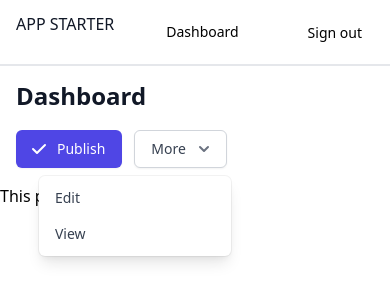
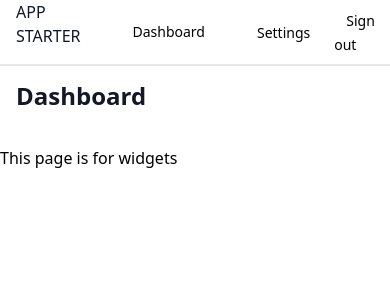
Before and after one commit to app-starter/web-old, a React (Create React App) app: page / in a window 390 px wide. Shown: the top 302 px of the page. Built offline with nearby package versions, Linux system fonts and the light colour scheme.

Commit message:
navigations updates

```diff
--- a/src/components/navbars/navbar-admin.js
+++ b/src/components/navbars/navbar-admin.js
@@ -6,6 +6,7 @@ import AuthStore from "../../stores/AuthStore";
 
 export function NavbarAdmin() {
   const history = useHistory();
+
 
   const adminRoutesMenu = [
     {
@@ -58,6 +59,14 @@ export function NavbarAdmin() {
           </div>
 
           <div className="ml-4 flex items-center md:ml-6">
+          <div className="ml-3 ">
+              <Link
+                className="text-black px-3 py-2 rounded-md text-sm font-medium"
+                to="/settings"
+              >
+                Settings
+              </Link>
+            </div>
             <div className="ml-3 ">
               <Link
                 className="text-black px-3 py-2 rounded-md text-sm font-medium"
--- a/src/data/requests/role-requests.js
+++ b/src/data/requests/role-requests.js
@@ -3,3 +3,6 @@ import api from "../api";
 export const getRoles = (data) => {
   return api.getApi().get(api.getBaseUrl() + "getAllRole");
 };
+export const addRole = (data) => {
+  return api.getApi().get(api.getBaseUrl() + "addRole");
+};
--- a/src/navigations/router.js
+++ b/src/navigations/router.js
@@ -8,9 +8,12 @@ import {
   DashboardScreen,
   UsersScreen,
   RoleScreen,
+  RoleAddScreen,
+  SettingsScreen,
 } from "../screens";
 import AuthStore from "../stores/AuthStore";
 import { useObserver } from "mobx-react";
+
 export function BaseRouter() {
   let { abc } = useParams();
   return useObserver(() => (
@@ -19,7 +22,7 @@ export function BaseRouter() {
         path="/googleLogin"
         render={() => {
           var token = decodeURI(window.location.href).split("=").pop();
-          AuthStore.setUser(token.substring(0, token.length-1));
+          AuthStore.setUser(token.substring(0, token.length - 1));
           window.open("http://localhost:3000/", "_self");
         }}
       ></Route>
@@ -70,6 +73,9 @@ function HomeRouter() {
       <Route exact path="/">
         <DashboardScreen />
       </Route>
+      <Route exact path="/settings">
+        <SettingsScreen />
+      </Route>
 
       <Route path="/users">
         {AuthStore.isHavePermission("Permission_UserRead") ? (
@@ -78,9 +84,17 @@ function HomeRouter() {
           <div>İzin Yok</div>
         )}
       </Route>
+
       <Route path="/roles">
-        {AuthStore.isHavePermission("Permission_UserRead") ? (
+        {AuthStore.isHavePermission("Permission_RoleRead") ? (
           <RoleScreen />
+        ) : (
+          <div>İzin Yok</div>
+        )}{" "}
+      </Route>
+      <Route path="/role-add">
+        {AuthStore.isHavePermission("Permission_RoleWrite") ? (
+          <RoleAddScreen />
         ) : (
           <div>İzin Yok</div>
         )}
--- a/src/screens/app/index.js
+++ b/src/screens/app/index.js
@@ -1,3 +1,5 @@
 export { DashboardScreen } from "./dashboard";
 export { UsersScreen } from "./users";
 export { RoleScreen } from "./roles";
+export { RoleAddScreen } from "./roles/role-add";
+export { SettingsScreen } from "./settings";
--- a/src/screens/app/roles/index.js
+++ b/src/screens/app/roles/index.js
@@ -6,7 +6,22 @@ import RoleStore from "../../../stores/RoleStore";
 
 import { DashboardLayout } from "../shared/layout";
 
-export function RoleScreen() {
+export function RoleScreen({ navigation }) {
+  const actions = [
+    {
+      name: "Add Role",
+      color: "blue",
+      icon: "add-icon",
+      onClick: () => {
+        goToAddPage();
+      },
+    },
+  ];
+
+  const goToAddPage = () => {
+    window.location.href = "/role-add";
+  };
+
   const getData = () => {
     RoleStore.getRoles();
   };
@@ -16,7 +31,7 @@ export function RoleScreen() {
   }, []);
   return useObserver(() => (
     <div>
-      <DashboardLayout title="Roles">
+      <DashboardLayout title="Roles" actions={actions}>
         <div className="grid grid-cols-1 sm:grid-cols-2  md:grid-cols-3 lg:grid-cols-4 gap-4 ">
           {RoleStore.roles.length ? (
             RoleStore.roles.map((item) => (
--- /dev/null
+++ b/src/screens/app/roles/role-add.js
@@ -0,0 +1,43 @@
+import React, { useEffect } from "react";
+import { DashboardLayout } from "../shared/layout";
+
+export function RoleAddScreen() {
+  const pageSettings = {
+    title: "Add New Role",
+    actions: [
+      {
+        name: "List",
+        color: "blue",
+        icon: "add-icon",
+        onClick: () => {
+          window.location.href = "/roles";
+        },
+      },
+      {
+        name: "Save",
+        color: "blue",
+        icon: "add-icon",
+        onClick: () => {
+          addRole();
+        },
+      },
+    ],
+  };
+
+  const addRole = () => {
+    alert("Must Be Save Role");
+  };
+
+  return (
+    <div>
+      <DashboardLayout
+        title={pageSettings.title}
+        actions={pageSettings.actions}
+      >
+        <div className="grid grid-cols-1 sm:grid-cols-2  md:grid-cols-3 lg:grid-cols-4 gap-4 ">
+          <input type="text" value=""></input>
+        </div>
+      </DashboardLayout>
+    </div>
+  );
+}
--- /dev/null
+++ b/src/screens/app/settings/index.js
@@ -0,0 +1,32 @@
+import React, { useEffect } from "react";
+import AuthStore from "../../../stores/AuthStore";
+import { DashboardLayout } from "../shared/layout";
+
+export function SettingsScreen() {
+  const pageSettings = {
+    title: "General Settings",
+    actions: [
+      {
+        name: "Save",
+        color: "blue",
+        icon: "add-icon",
+        onClick: () => {
+          //Save Settings
+        },
+      },
+    ],
+  };
+  return (
+    <div>
+      <DashboardLayout
+        title={pageSettings.title}
+        actions={pageSettings.actions}
+      >
+        <div>This page for setttings site</div>
+        <div>Change Favicon</div>
+        <div>Change Site Logo</div>
+        <div>Change Site Name</div>
+      </DashboardLayout>
+    </div>
+  );
+}
--- a/src/screens/app/shared/layout.js
+++ b/src/screens/app/shared/layout.js
@@ -12,114 +12,17 @@ export const DashboardLayout = (props) => {
           </h2>
         </div>
         <div className="mt-5 flex lg:mt-0 lg:ml-4">
-          <span className="hidden sm:block">
-            <button
-              type="button"
-              className="inline-flex items-center px-4 py-2 border border-gray-300 rounded-md shadow-sm text-sm font-medium text-gray-700 bg-white hover:bg-gray-50 focus:outline-none focus:ring-2 focus:ring-offset-2 focus:ring-indigo-500"
-            >
-              <svg
-                className="-ml-1 mr-2 h-5 w-5 text-gray-500"
-                xmlns="http://www.w3.org/2000/svg"
-                viewBox="0 0 20 20"
-                fill="currentColor"
-                aria-hidden="true"
-              >
-                <path d="M13.586 3.586a2 2 0 112.828 2.828l-.793.793-2.828-2.828.793-.793zM11.379 5.793L3 14.172V17h2.828l8.38-8.379-2.83-2.828z" />
-              </svg>
-              Edit
-            </button>
-          </span>
-
-          <span className="hidden sm:block ml-3">
-            <button
-              type="button"
-              className="inline-flex items-center px-4 py-2 border border-gray-300 rounded-md shadow-sm text-sm font-medium text-gray-700 bg-white hover:bg-gray-50 focus:outline-none focus:ring-2 focus:ring-offset-2 focus:ring-indigo-500"
-            >
-              <svg
-                className="-ml-1 mr-2 h-5 w-5 text-gray-500"
-                xmlns="http://www.w3.org/2000/svg"
-                viewBox="0 0 20 20"
-                fill="currentColor"
-                aria-hidden="true"
-              >
-                <path
-                  fill-rule="evenodd"
-                  d="M12.586 4.586a2 2 0 112.828 2.828l-3 3a2 2 0 01-2.828 0 1 1 0 00-1.414 1.414 4 4 0 005.656 0l3-3a4 4 0 00-5.656-5.656l-1.5 1.5a1 1 0 101.414 1.414l1.5-1.5zm-5 5a2 2 0 012.828 0 1 1 0 101.414-1.414 4 4 0 00-5.656 0l-3 3a4 4 0 105.656 5.656l1.5-1.5a1 1 0 10-1.414-1.414l-1.5 1.5a2 2 0 11-2.828-2.828l3-3z"
-                  clip-rule="evenodd"
-                />
-              </svg>
-              View
-            </button>
-          </span>
-
-          <span className="sm:ml-3">
-            <button
-              type="button"
-              className="inline-flex items-center px-4 py-2 border border-transparent rounded-md shadow-sm text-sm font-medium text-white bg-indigo-600 hover:bg-indigo-700 focus:outline-none focus:ring-2 focus:ring-offset-2 focus:ring-indigo-500"
-            >
-              <svg
-                className="-ml-1 mr-2 h-5 w-5"
-                xmlns="http://www.w3.org/2000/svg"
-                viewBox="0 0 20 20"
-                fill="currentColor"
-                aria-hidden="true"
-              >
-                <path
-                  fill-rule="evenodd"
-                  d="M16.707 5.293a1 1 0 010 1.414l-8 8a1 1 0 01-1.414 0l-4-4a1 1 0 011.414-1.414L8 12.586l7.293-7.293a1 1 0 011.414 0z"
-                  clip-rule="evenodd"
-                />
-              </svg>
-              Publish
-            </button>
-          </span>
-
-          <span className="ml-3 relative sm:hidden">
-            <button
-              type="button"
-              className="inline-flex items-center px-4 py-2 border border-gray-300 rounded-md shadow-sm text-sm font-medium text-gray-700 bg-white hover:bg-gray-50 focus:outline-none focus:ring-2 focus:ring-offset-2 focus:ring-indigo-500"
-              id="mobile-menu"
-              aria-expanded="false"
-              aria-haspopup="true"
-            >
-              More
-              <svg
-                className="-mr-1 ml-2 h-5 w-5 text-gray-500"
-                xmlns="http://www.w3.org/2000/svg"
-                viewBox="0 0 20 20"
-                fill="currentColor"
-                aria-hidden="true"
-              >
-                <path
-                  fill-rule="evenodd"
-                  d="M5.293 7.293a1 1 0 011.414 0L10 10.586l3.293-3.293a1 1 0 111.414 1.414l-4 4a1 1 0 01-1.414 0l-4-4a1 1 0 010-1.414z"
-                  clip-rule="evenodd"
-                />
-              </svg>
-            </button>
-
-            <div
-              className="origin-top-right absolute right-0 mt-2 -mr-1 w-48 rounded-md shadow-lg py-1 bg-white ring-1 ring-black ring-opacity-5 focus:outline-none"
-              role="menu"
-              aria-orientation="vertical"
-              aria-labelledby="mobile-menu"
-            >
-              <a
-                href="#"
-                className="block px-4 py-2 text-sm text-gray-700 hover:bg-gray-100"
-                role="menuitem"
-              >
-                Edit
-              </a>
-              <a
-                href="#"
-                className="block px-4 py-2 text-sm text-gray-700 hover:bg-gray-100"
-                role="menuitem"
-              >
-                View
-              </a>
-            </div>
-          </span>
+          {props.actions != null
+            ? props.actions.map((item) => (
+                <button
+                  key={item.name}
+                  className="bg-blue-500 hover:bg-blue-700 text-white font-bold py-2 px-4 rounded"
+                  onClick={item.onClick}
+                >
+                  {item.name}
+                </button>
+              ))
+            : ""}
         </div>
       </header>
       <main>
--- a/src/screens/index.js
+++ b/src/screens/index.js
@@ -1,3 +1,3 @@
 export { LoginScreen, RegisterScreen } from "./auth";
 export { LandingPageScreen, AboutPageScreen } from "./landingpage";
-export { DashboardScreen, UsersScreen, RoleScreen } from "./app";
+export { DashboardScreen, UsersScreen, RoleScreen,RoleAddScreen ,SettingsScreen} from "./app";
```
